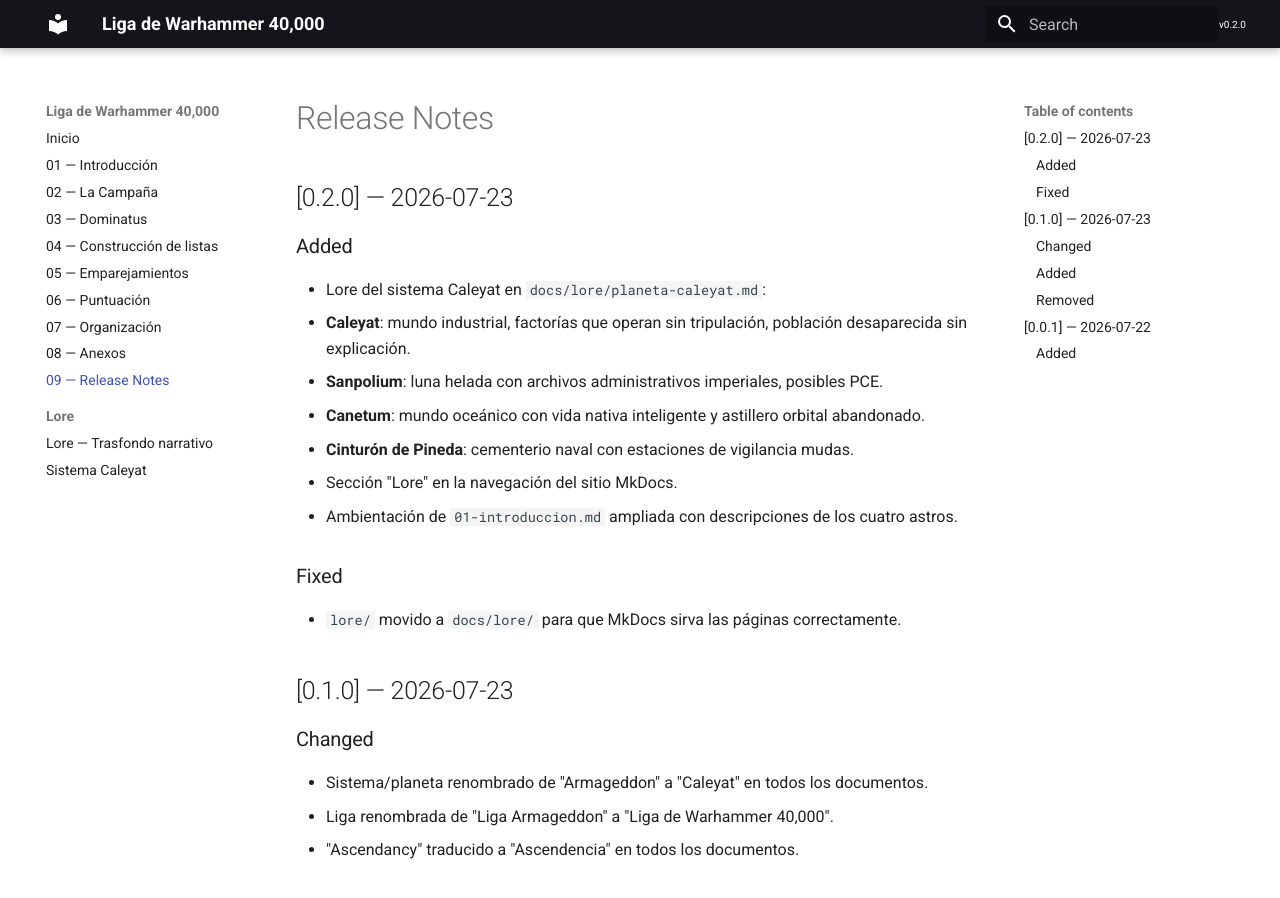
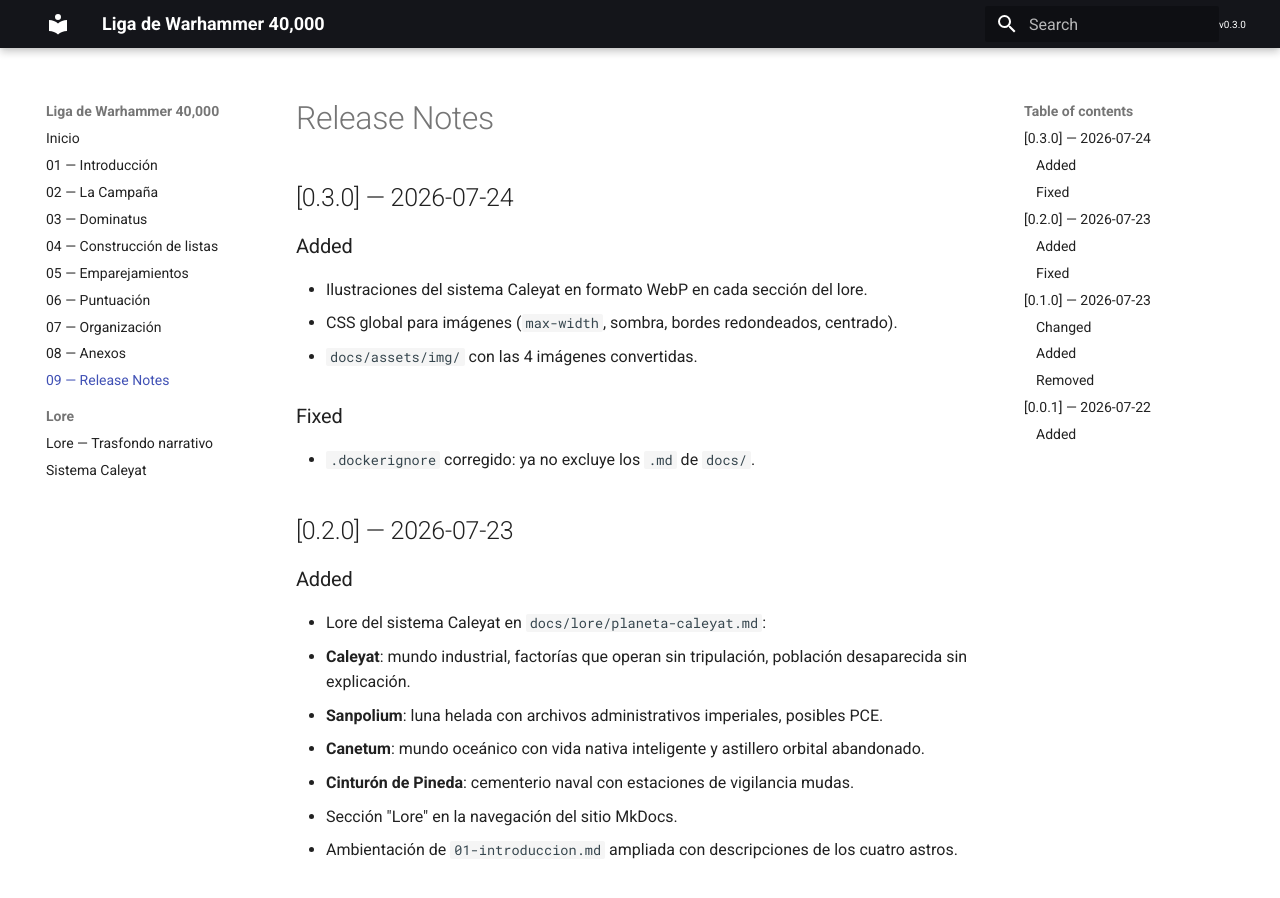
Before and after one commit to gonzalo-radio/liga-armagedon, an MkDocs documentation site: the page built from docs/09-release-notes.md, in a window 1280 px wide and 900 px high. Built offline with MkDocs 1.6.1 and Material for MkDocs 9.7.7, drawn with Linux system fonts in a browser that asks for light colours.

Commit message:
v0.3.0: ilustraciones WebP del sistema Caleyat en el lore

```diff
--- a/docs/09-release-notes.md
+++ b/docs/09-release-notes.md
@@ -1,5 +1,17 @@
 
 # Release Notes
+
+## [0.3.0] — 2026-07-24
+
+### Added
+
+- Ilustraciones del sistema Caleyat en formato WebP en cada sección del lore.
+- CSS global para imágenes (`max-width`, sombra, bordes redondeados, centrado).
+- `docs/assets/img/` con las 4 imágenes convertidas.
+
+### Fixed
+
+- `.dockerignore` corregido: ya no excluye los `.md` de `docs/`.
 
 ## [0.2.0] — 2026-07-23
 
--- a/mkdocs.yml
+++ b/mkdocs.yml
@@ -18,7 +18,7 @@ theme:
     - search.suggest
 
 extra:
-  version: "v0.2.0"
+  version: "v0.3.0"
 
 extra_css:
   - style/extra.css
```
Also changed, not shown: CHANGELOG.md (+12 -0 lines), assets/index.md (+1 -7 lines), compose.yml (added, +20 -0 lines), docs/lore/planeta-caleyat.md (+8 -0 lines), docs/assets/img/caleyat.webp (added), docs/assets/img/canetum.webp (added), docs/assets/img/cinturon-pineda.webp (added), docs/assets/img/sanpolium.webp (added), 7 other files.
